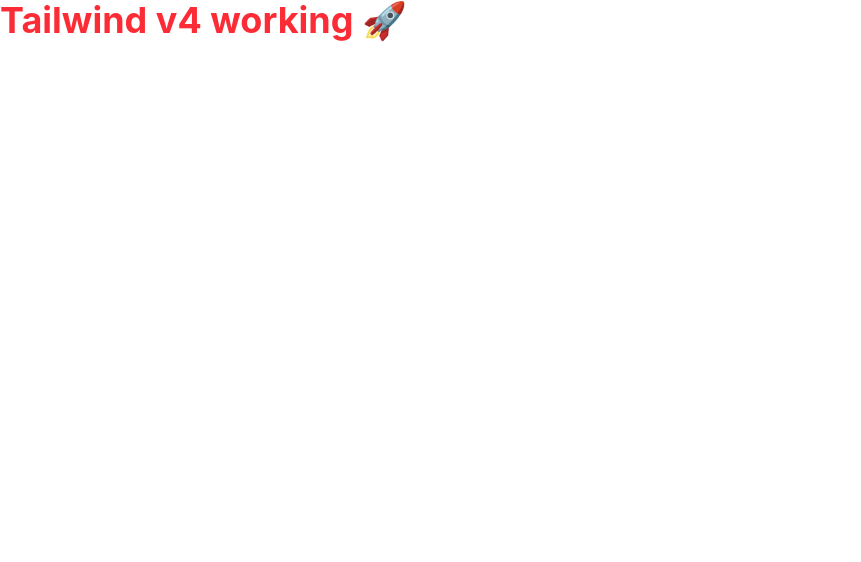
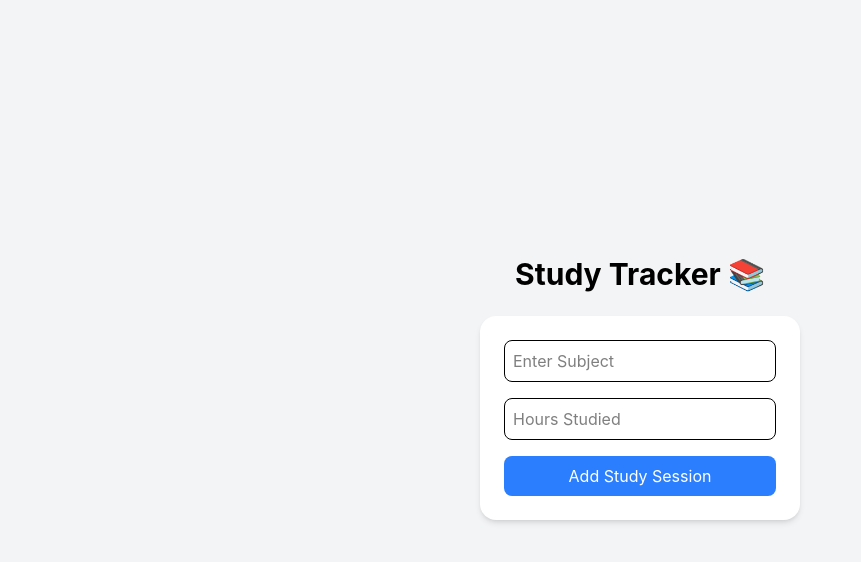
Before and after one commit to survekaran/study-tracker, a React (Vite) app: page / in a window 1280 px wide. Shown: the top 562 px of the page, without its empty margins (0-861 px from the left). Built offline with nearby package versions, Linux system fonts and the light colour scheme.

Commit message:
Added study session storage and display

```diff
--- a/src/App.jsx
+++ b/src/App.jsx
@@ -1,17 +1,68 @@
-import { useState } from 'react'
-import reactLogo from './assets/react.svg'
-import viteLogo from './assets/vite.svg'
-import heroImg from './assets/hero.png'
-import './App.css'
+import { useState } from "react";
 
 function App() {
-  const [count, setCount] = useState(0)
+  const [subject, setSubject] = useState("");
+  const [hours, setHours] = useState("");
+  const [sessions, setSessions] = useState([]);
+
+  const handleAdd = () => {
+    if (!subject || !hours) {
+      alert("Please fill all fields");
+      return;
+    }
+
+    const newSession = {
+      subject,
+      hours: parseFloat(hours),
+    };
+
+    setSessions([...sessions, newSession]);
+
+    setSubject("");
+    setHours("");
+  };
 
   return (
-    <h1 className="text-4xl text-red-500 font-bold">
-      Tailwind v4 working 🚀
-    </h1>
-  )
+    <div className="min-h-screen bg-gray-100 flex flex-col items-center justify-center">
+      <h1 className="text-3xl font-bold mb-6">Study Tracker 📚</h1>
+
+      <div className="bg-white p-6 rounded-2xl shadow-md w-80">
+        <input
+          type="text"
+          placeholder="Enter Subject"
+          value={subject}
+          onChange={(e) => setSubject(e.target.value)}
+          className="w-full mb-4 p-2 border rounded-lg"
+        />
+
+        <input
+          type="number"
+          placeholder="Hours Studied"
+          value={hours}
+          onChange={(e) => setHours(e.target.value)}
+          className="w-full mb-4 p-2 border rounded-lg"
+        />
+
+        <button
+          onClick={handleAdd}
+          className="w-full bg-blue-500 text-white py-2 rounded-lg hover:bg-blue-600"
+        >
+          Add Study Session
+        </button>
+      </div>
+
+      <div className="mt-6 w-80">
+        {sessions.map((session, index) => (
+          <div
+            key={index}
+            className="bg-white p-3 mb-2 rounded-lg shadow"
+          >
+            {session.subject} - {session.hours} hrs
+          </div>
+        ))}
+      </div>
+    </div>
+  );
 }
 
-export default App
+export default App;
```
